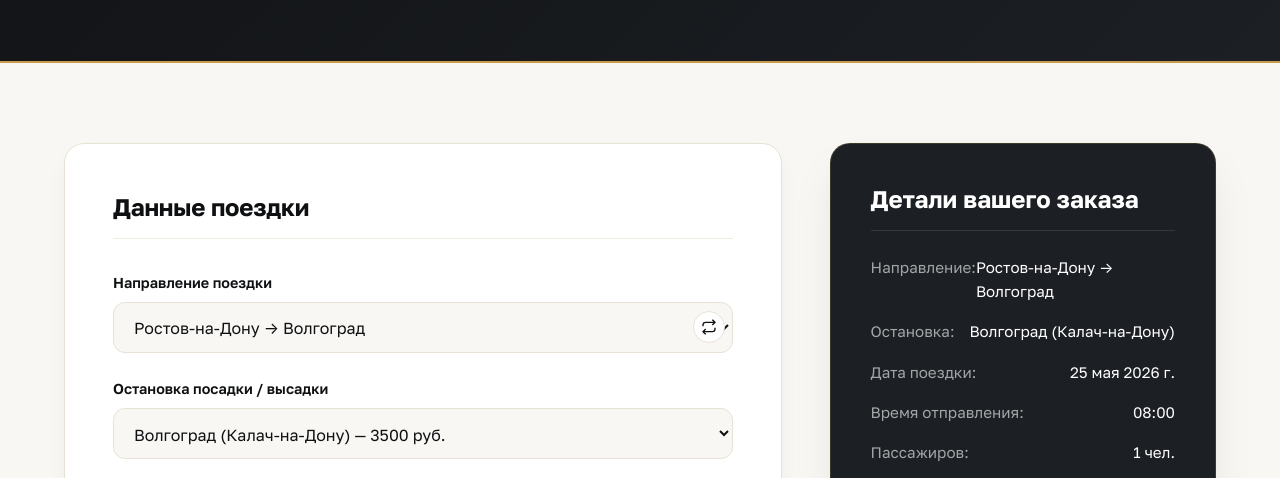
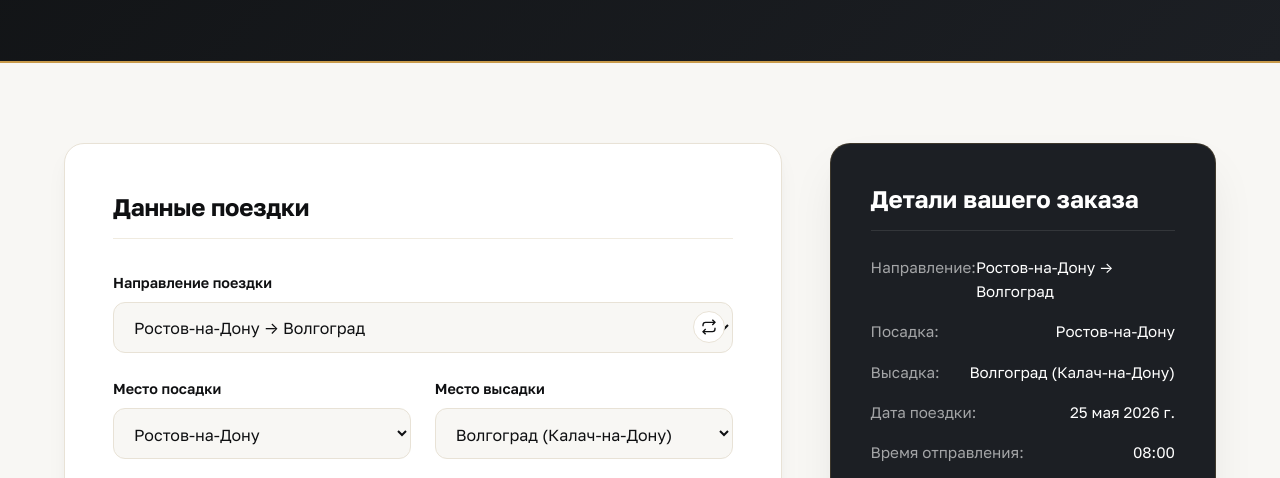
Before and after one commit to egorbagramyan0-bot/lider-yug, a website: page booking.html in a window 1280 px wide. Shown: the part 308-786 px from the top of the page. Drawn offline with Linux system fonts and the light colour scheme.

Commit message:
feat: split stop selection into pickup and dropoff locations

```diff
--- a/booking.html
+++ b/booking.html
@@ -94,9 +94,16 @@
               </div>
             </div>
 
-            <div class="form-field form-grid-full">
-              <label for="stop">Остановка посадки / высадки</label>
-              <select id="stop" required>
+            <div class="form-field">
+              <label for="pickup_location">Место посадки</label>
+              <select id="pickup_location" required>
+                <!-- Filled dynamically by main.js -->
+              </select>
+            </div>
+
+            <div class="form-field">
+              <label for="dropoff_location">Место высадки</label>
+              <select id="dropoff_location" required>
                 <!-- Filled dynamically by main.js -->
               </select>
             </div>
@@ -211,8 +218,12 @@
             <span id="summary-route">Ростов-на-Дону → Волгоград</span>
           </li>
           <li class="summary-item">
-            <span>Остановка:</span>
-            <span id="summary-stop">—</span>
+            <span>Посадка:</span>
+            <span id="summary-pickup">—</span>
+          </li>
+          <li class="summary-item">
+            <span>Высадка:</span>
+            <span id="summary-dropoff">—</span>
           </li>
           <li class="summary-item">
             <span>Дата поездки:</span>
@@ -352,7 +363,7 @@
       const luggageVal = urlParams.get('luggage');
 
       const routeSelect = document.getElementById('route');
-      const stopSelect = document.getElementById('stop');
+      const dropoffSelect = document.getElementById('dropoff_location');
       const dateInput = document.getElementById('booking_date');
       const timeSelect = document.getElementById('departure_time');
       const passInput = document.getElementById('passengers');
@@ -364,9 +375,9 @@
         routeSelect.dispatchEvent(new Event('change'));
       }
 
-      if (stopVal && stopSelect) {
-        stopSelect.value = stopVal;
-        stopSelect.dispatchEvent(new Event('change'));
+      if (stopVal && dropoffSelect) {
+        dropoffSelect.value = stopVal;
+        dropoffSelect.dispatchEvent(new Event('change'));
       }
 
       if (dateVal && dateInput) {
--- a/js/main.js
+++ b/js/main.js
@@ -112,7 +112,8 @@ function initBookingForm() {
   if (!bookingForm) return;
 
   const routeSelect = document.getElementById('route');
-  const stopSelect = document.getElementById('stop');
+  const pickupSelect = document.getElementById('pickup_location');
+  const dropoffSelect = document.getElementById('dropoff_location');
   const departureTimeSelect = document.getElementById('departure_time');
   const dateInput = document.getElementById('booking_date');
   const passengersInput = document.getElementById('passengers');
@@ -120,7 +121,8 @@ function initBookingForm() {
 
   // Summary Elements
   const summaryRoute = document.getElementById('summary-route');
-  const summaryStop = document.getElementById('summary-stop');
+  const summaryPickup = document.getElementById('summary-pickup');
+  const summaryDropoff = document.getElementById('summary-dropoff');
   const summaryDate = document.getElementById('summary-date');
   const summaryTime = document.getElementById('summary-time');
   const summaryPassengers = document.getElementById('summary-passengers');
@@ -170,14 +172,31 @@ function initBookingForm() {
     const data = routeData[selectedRoute];
     if (!data) return;
 
-    // Update Stops dropdown
-    stopSelect.innerHTML = '';
+    // Update Pickup Locations dropdown
+    pickupSelect.innerHTML = '';
+    const pickupLocations = selectedRoute === 'rostov-volgograd'
+      ? [{ value: 'rostov', text: 'Ростов-на-Дону' }]
+      : [
+          { value: 'volgograd', text: 'Волгоград' },
+          { value: 'volgograd_kalach', text: 'Волгоград (Калач-на-Дону)' }
+        ];
+
+    pickupLocations.forEach(loc => {
+      const option = document.createElement('option');
+      option.value = loc.value;
+      option.textContent = loc.text;
+      pickupSelect.appendChild(option);
+    });
+
+    // Update Dropoff Locations (Stops) dropdown
+    dropoffSelect.innerHTML = '';
     data.stops.forEach(stop => {
       const option = document.createElement('option');
       option.value = stop.value;
       option.dataset.price = stop.price;
-      option.textContent = stop.text;
-      stopSelect.appendChild(option);
+      // Strip price tag from the option text for a cleaner look
+      option.textContent = stop.text.split(' — ')[0];
+      dropoffSelect.appendChild(option);
     });
 
     // Update Times dropdown
@@ -198,7 +217,7 @@ function initBookingForm() {
     const data = routeData[selectedRoute];
     if (!data) return;
 
-    const selectedStopVal = stopSelect.value;
+    const selectedStopVal = dropoffSelect.value;
     const selectedStop = data.stops.find(s => s.value === selectedStopVal);
     const stopPrice = selectedStop ? selectedStop.price : 3500;
 
@@ -222,7 +241,14 @@ function initBookingForm() {
 
     // Update Summary UI
     if (summaryRoute) summaryRoute.textContent = data.title;
-    if (summaryStop) summaryStop.textContent = selectedStop ? selectedStop.text.split(' — ')[0] : '';
+
+    if (summaryPickup) {
+      summaryPickup.textContent = pickupSelect.options[pickupSelect.selectedIndex] ? pickupSelect.options[pickupSelect.selectedIndex].text : '';
+    }
+    if (summaryDropoff) {
+      summaryDropoff.textContent = dropoffSelect.options[dropoffSelect.selectedIndex] ? dropoffSelect.options[dropoffSelect.selectedIndex].text : '';
+    }
+
     if (summaryDate) {
       const dateVal = new Date(dateInput.value);
       summaryDate.textContent = !isNaN(dateVal.getTime())
@@ -252,7 +278,8 @@ function initBookingForm() {
 
   // Listen for changes
   if (routeSelect) routeSelect.addEventListener('change', updateRouteFields);
-  if (stopSelect) stopSelect.addEventListener('change', calculatePrice);
+  if (pickupSelect) pickupSelect.addEventListener('change', calculatePrice);
+  if (dropoffSelect) dropoffSelect.addEventListener('change', calculatePrice);
   if (departureTimeSelect) departureTimeSelect.addEventListener('change', calculatePrice);
   if (dateInput) dateInput.addEventListener('change', calculatePrice);
   if (passengersInput) {
@@ -344,6 +371,19 @@ function initBookingForm() {
       showError('Пожалуйста, выберите направление поездки.');
       return;
     }
+    const pickupVal = pickupSelect.value;
+    const pickupText = pickupSelect.options[pickupSelect.selectedIndex] ? pickupSelect.options[pickupSelect.selectedIndex].text : '';
+    const dropoffVal = dropoffSelect.value;
+    const dropoffText = dropoffSelect.options[dropoffSelect.selectedIndex] ? dropoffSelect.options[dropoffSelect.selectedIndex].text : '';
+
+    if (!pickupVal) {
+      showError('Пожалуйста, выберите место посадки.');
+      return;
+    }
+    if (!dropoffVal) {
+      showError('Пожалуйста, выберите место высадки.');
+      return;
+    }
     if (!dateInputVal) {
       showError('Пожалуйста, выберите дату поездки.');
       return;
@@ -362,9 +402,7 @@ function initBookingForm() {
     }
 
     // Get stop details
-    const selectedOption = stopSelect.options[stopSelect.selectedIndex];
-    const stopOptionText = selectedOption ? selectedOption.text : '';
-    const stopText = stopOptionText.split(' — ')[0];
+    const selectedOption = dropoffSelect.options[dropoffSelect.selectedIndex];
     const stopPrice = selectedOption ? parseInt(selectedOption.dataset.price) : 3500;
 
     // Formatting date
@@ -382,7 +420,8 @@ function initBookingForm() {
     let emailMessage = `Новая заявка с сайта Лидер Юг\n\n`;
     emailMessage += `ДАННЫЕ ПОЕЗДКИ:\n`;
     emailMessage += `Направление: ${data.title}\n`;
-    emailMessage += `Остановка: ${stopOptionText}\n`;
+    emailMessage += `Место посадки: ${pickupText}\n`;
+    emailMessage += `Место высадки: ${dropoffText}\n`;
     emailMessage += `Дата поездки: ${dateFormatted}\n`;
     emailMessage += `Время отправления: ${departureTime}\n`;
     emailMessage += `Пассажиров: ${passengersCount}\n`;
@@ -422,7 +461,8 @@ function initBookingForm() {
           from_name: "Сайт Лидер Юг",
           botcheck: botcheck,
           route: data.title,
-          stop: stopOptionText,
+          pickup_location: pickupText,
+          dropoff_location: dropoffText,
           trip_date: dateFormatted,
           departure_time: departureTime,
           passengers_count: passengersCount,
```
